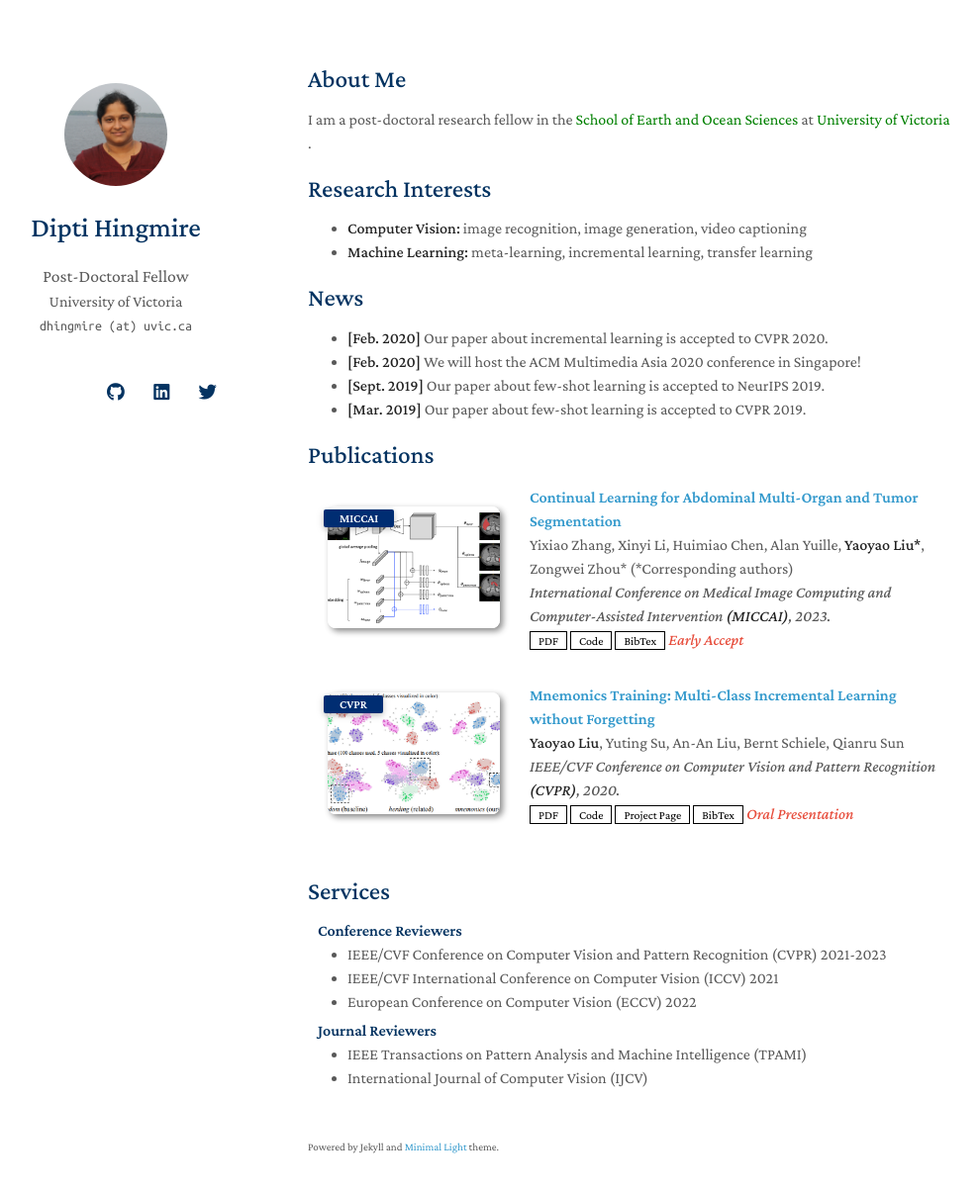
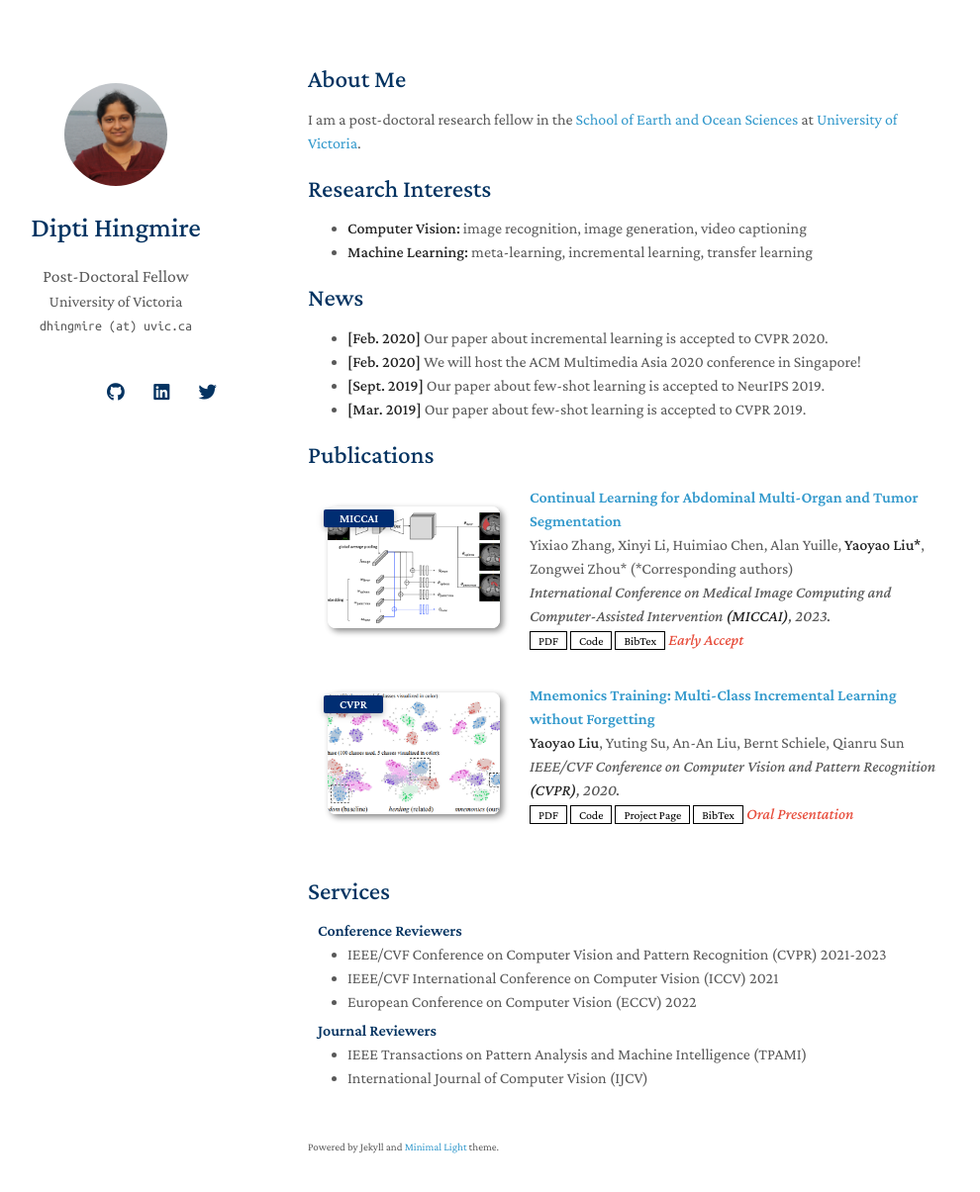
Before and after one commit to diptiSH/diptiSH.github.io, a Jekyll site: the page built from index.md, in a window 1280 px wide and 1240 px high. Shown: the top 1205 px of the window at 99% size, without its empty margins (159-1149 px from the left). Built offline with Jekyll 4.4.1, drawn with Linux system fonts in a browser that asks for light colours; nearby versions of some CDN libraries; a style sheet for code colours, icons or effects is not loaded; our own code applies the rules of GitHub Pages for plain Markdown files.

Commit message:
Update index.md

```diff
--- a/index.md
+++ b/index.md
@@ -4,7 +4,9 @@ layout: homepage
 
 ## About Me
 
-I am a post-doctoral research fellow in the <a href="https://www.uvic.ca/science/seos/index.php/"><font color="green">School of Earth and Ocean Sciences</font></a> at <a href="https://www.uvic.ca/"><font color="green">University of Victoria</font></a> .
+I am a post-doctoral research fellow in the <a href="https://www.uvic.ca/science/seos/index.php/">School of Earth and Ocean Sciences</a> at <a href="https://www.uvic.ca/">University of Victoria</a>.
+
+
 
 ## Research Interests
 
```
